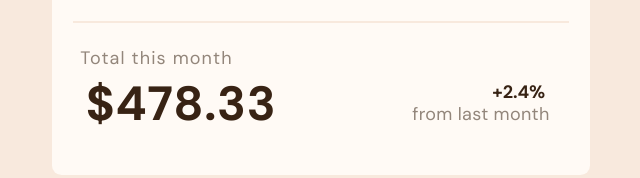
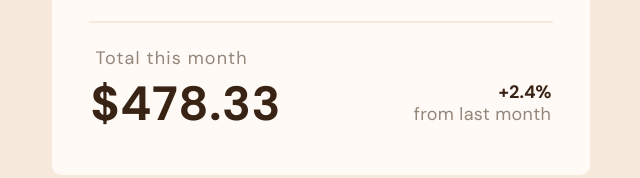
Before and after one commit to diego773/expenses-charts-components, a plain HTML site: page index.html in a window 1536 px wide. Shown: the part 668-846 px from the top of the page, without its empty margins (447-1087 px from the left). Drawn offline with Linux system fonts and the light colour scheme.

Commit message:
fix styling in the table footer

```diff
--- a/assets/style/style.css
+++ b/assets/style/style.css
@@ -295,7 +295,7 @@
   }
 
   .graph-footer-row {
-    width: 15.5rem;
+    width: 14.5rem;
     height: 7rem;
   }
 
@@ -304,18 +304,18 @@
     margin-top: 1.2rem;
     line-height: 1.5rem;
     letter-spacing: 0.07rem;
-    padding-left: 0.46rem;
+    padding-left: 0.4rem;
   }
 
   .money-spend {
     font-size: 3rem;
     line-height: 3rem;
     letter-spacing: 0.04rem;
-    padding-left: 0.8rem;
+    padding-left: 0.1rem;
   }
 
   .percentage-spend {
-    margin-left: 10.6rem;
+    margin-left: 11rem;
     padding-left: 0.1rem;
     margin-top: 3.5rem;
   }
@@ -326,7 +326,7 @@
     line-height: 1.3rem;
     margin-top: 0.1rem;
     letter-spacing: 0.02rem;
-    margin-left: 5.1rem;
-    padding-left: 0.6rem;
+    margin-left: 4.5rem;
+    padding-left: 1.3rem;
   }
 }
```
